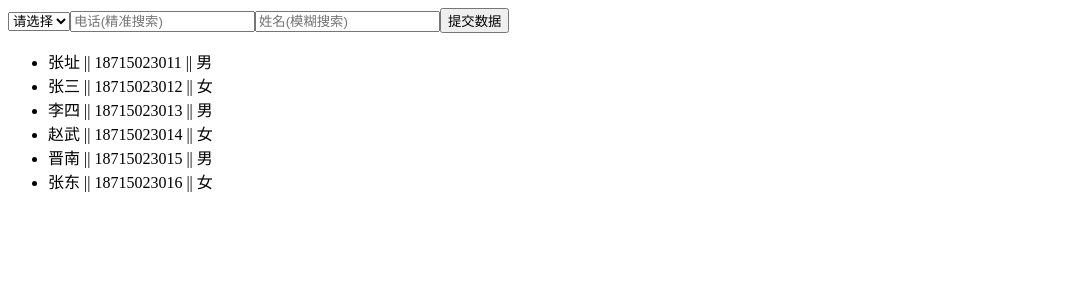
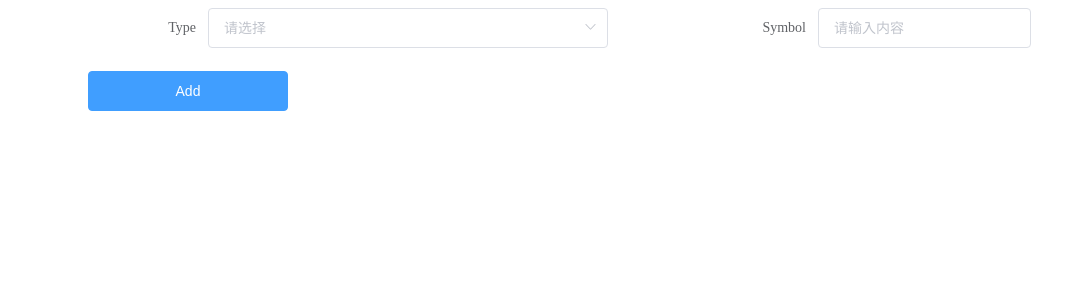
Before and after one commit to bwb666/PortfolioManager_Vue, a Vue app: page /Home in a window 1280 px wide. Shown: the top 300 px of the page, without its empty margins (0-1086 px from the left). Built offline with nearby package versions, Linux system fonts and the light colour scheme.

Commit message:
最新的

```diff
--- a/src/views/Allportfolio.vue
+++ b/src/views/Allportfolio.vue
@@ -281,13 +281,13 @@
         methods: {
             cellStyle({row, column, rowIndex, columnIndex}) {
                 if (columnIndex === 0 || columnIndex === 1 || columnIndex === 2 || columnIndex === 3 || columnIndex === 4 || columnIndex === 5 || columnIndex === 6 || columnIndex === 7) { //指定坐标
-                    return 'background:#E0EBF6'
+                    return 'background:#E0EBF6; border: 1px solid white;'
                 } else if (columnIndex === 8 || columnIndex === 9) {
-                    return 'background:#F8E2D8'
+                    return 'background:#F8E2D8; border: 1px solid white'
                 } else if(columnIndex === 10 || columnIndex === 11){
-                    return 'background:#E6EFDD'
+                    return 'background:#E6EFDD; border: 1px solid white'
                 }else if(columnIndex === 12 || columnIndex === 13|| columnIndex === 14){
-                    return 'background:#D2CED0'
+                    return 'background:#D2CED0; border: 1px solid white'
                 }
                 else {
                     return ''
@@ -295,13 +295,13 @@
             },
             tableHeaderStyle({row, column, rowIndex, columnIndex}) {
                 if (columnIndex === 0 || columnIndex === 1 || columnIndex === 2 || columnIndex === 3 || columnIndex === 4 || columnIndex === 5 || columnIndex === 6 || columnIndex === 7) { //指定坐标
-                    return 'background-color:#284D78;color:#fff'
+                    return 'background-color:#284D78;color:#fff; border: 1px solid white'
                 } else if (columnIndex === 8 || columnIndex === 9) {
-                    return 'background-color:#614436;color:#fff'
+                    return 'background-color:#614436;color:#fff; border: 1px solid white'
                 } else if(columnIndex === 10 || columnIndex === 11){
-                    return 'background-color:#3F552A;color:#fff'
+                    return 'background-color:#3F552A;color:#fff; border: 1px solid white'
                 }else if(columnIndex === 12 || columnIndex === 13|| columnIndex === 14){
-                    return 'background-color:#181718;color:#fff'
+                    return 'background-color:#181718;color:#fff; border: 1px solid white'
                 }
                 else {
                     return ''
--- a/src/views/Home.vue
+++ b/src/views/Home.vue
@@ -1,29 +1,30 @@
 
 <template>
-    <div class="content">
-        <div class="right">
+    <el-form :inline="true" :model="ruleForm" :rules="rules" ref="ruleForm" label-width="200px" class="demo-ruleForm" style="width: 100%">
 
-            <select name="sex" width='100' v-model="formData.sex">
-                <option value="" selected>请选择</option>
-                <option value="1">男</option>
-                <option value="2">女</option>
-                <option value="3">不是人</option>
-            </select>
+        <el-form-item label="Type">
+            <el-select v-model="ruleForm.valuetype" placeholder="请选择" style="width: 400px;text-align: center">
+                <el-option
+                        v-for="item in options"
+                        :key="item.valuetype"
+                        :label="item.label"
+                        :value="item.valuetype">
+                </el-option>
+            </el-select>
+        </el-form-item>
 
-            <input type="text" v-model="formData.phone" placeholder="电话(精准搜索)">
+        <el-form-item label="Symbol">
+            <el-input v-model="ruleForm.symbol" prop="symbol" placeholder="请输入内容"></el-input>
+        </el-form-item>
 
-            <input type="text" v-model="formData.name" placeholder="姓名(模糊搜索)">
 
-            <button @click="search(formData)">提交数据</button>
-        </div>
-        <div class="left">
-            <ul>
-                <li v-for="(item,index) in  realList" :key="index">
-                    {{item.name}} || {{item.phone}} || {{item.sex | filterSex}}
-                </li>
-            </ul>
-        </div>
-    </div>
+        <el-form-item>
+            <el-button type="primary " style="width: 200px;margin-left: 80px" @click="submitForm('ruleForm')">Add</el-button>
+
+        </el-form-item>
+
+
+    </el-form>
 
 </template>
 
@@ -32,104 +33,64 @@
         name: 'styleTest',
         data() {
             return {
-                formData: {
-                    name: '',
-                    phone: '',
-                    sex: '',
+                ruleForm:{
+                    valuetype:'',
+                    symbol:''
+
                 },
-                realList: [],
-                list: [
-                    {
-                        name: '张址',
-                        phone: 18715023011,
-                        sex: 1,
-                    },
-                    {
-                        name: '张三',
-                        phone: 18715023012,
-                        sex: 2,
-                    },
-                    {
-                        name: '李四',
-                        phone: 18715023013,
-                        sex: 1,
-                    },
-                    {
-                        name: '赵武',
-                        phone: 18715023014,
-                        sex: 2,
-                    },
-                    {
-                        name: '晋南',
-                        phone: 18715023015,
-                        sex: 1,
-                    },
-                    {
-                        name: '张东',
-                        phone: 18715023016,
-                        sex: 2,
-                    },
-                ],
+                rules: {
+                    symbol: [
+                        {required: true, message: '系统名称不能为空', trigger: 'blur'},
+                    ]
+                },
+
+                options: [{
+                    valuetype: 'Bond',
+                    label: 'Bond'
+                }, {
+                    valuetype: 'Stock',
+                    label: 'Stock'
+                }, {
+                    valuetype: 'Future',
+                    label: 'Future'
+                }, {
+                    valuetype: 'ETF',
+                    label: 'ETF'
+                }],
+
             };
         },
-        filters: {
-            filterSex(val) {
-                switch (val) {
-                    case 1:
-                        return '男';
-                        break;
-                    case 2:
-                        return '女';
-                        break;
-                    case 3:
-                        return '不是人';
-                        break;
-                    default:
-                        return '男';
-                }
+
+        methods: {
+            submitForm(formName) {
+                const _this=this;
+                console.log(_this.ruleForm)
+                // this.$refs[formName].validate((valid) => {
+                //     if (valid) {
+                //         axios.post('http://localhost:8181/addsymbol',this.ruleForm).then(function (resp) {
+                //             console.log(resp)
+                //             // if(resp.data =='success'){
+                //             //     _this.$alert('添加成功!', '消息', {
+                //             //         confirmButtonText: '确定',
+                //             //         callback: action => {
+                //             //             // _this.$router.push('/Zonghe')
+                //             //             // _this.reload()
+                //             //             // router.go(0)
+                //             //         }
+                //             //
+                //             //     });
+                //             //     _this.reload()
+                //             //
+                //             // }
+                //         })
+                //
+                //     } else {
+                //         console.log('error submit!!');
+                //         return false;
+                //     }
+                // });
             },
-        },
-        computed: {
-            // realList() {
-            //   let { name, phone, sex } = this.formData;
-            //   if (name && phone && sex) {
-            //     return this.list;
-            //   }
-            // },
-        },
-        created() {
-            this.search({});
-        },
-        methods: {
-            search({ name, phone, sex }) {
-                console.log(this.name)
-                this.realList = this.list.filter(item => {
-                    let matchName = true; // 姓名 筛选
-                    let matchSex = true; // 性别 筛选
-                    let matchPhone = true; // 号码 筛选
 
-                    if (sex) {
-                        matchSex = item.sex == sex;
-                        console.log(matchSex)
-                    }
-
-                    if (phone) {
-                        // console.info(Object.prototype.toString.call(phone));
-                        matchPhone = item.phone == phone;
-                    }
-
-                    if (name) {
-                        // 模糊搜索;
-                        const keys = name
-                            .toUpperCase() // 转大写
-                            .replace(' ', '') // 删掉空格
-                            .split(''); // 切割成 单个字
-
-                        matchName = keys.every(key => item.name.toUpperCase().includes(key));
-                    }
-                    return matchName && matchPhone && matchSex;
-                });
-            },
         },
     };
 </script>
```
